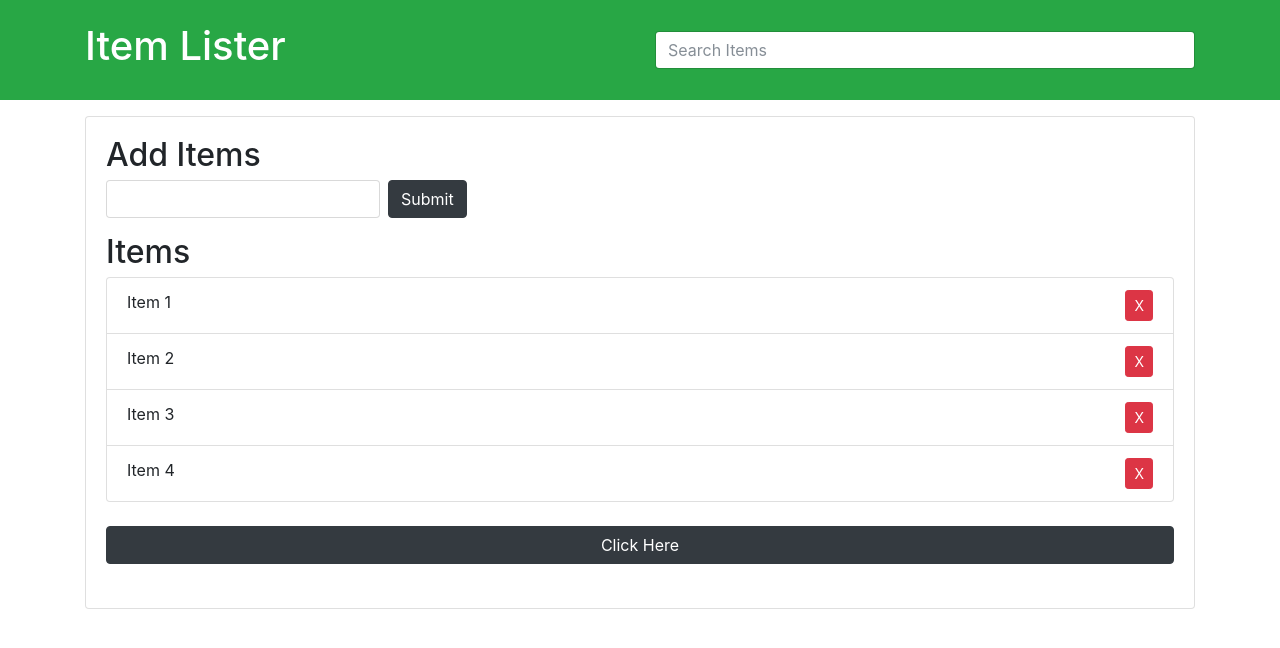
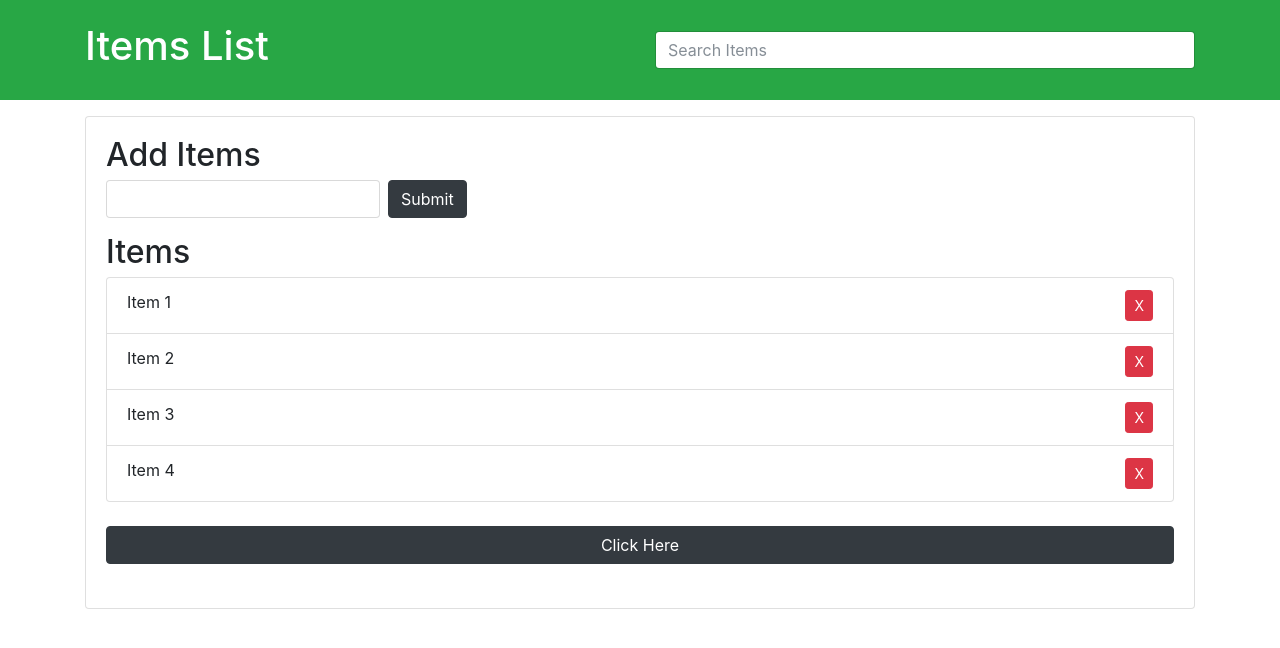
Before and after one commit to Lemur8063/Items-List, a plain HTML site: page index.html in a window 1280 px wide. Drawn offline with nearby package versions, Linux system fonts and the light colour scheme.

Commit message:
Update index.html

```diff
--- a/index.html
+++ b/index.html
@@ -12,7 +12,7 @@
     <div class="container">
      <div class="row">
          <div class="col-md-6">
-             <h1 id="header-title">Item Lister <span style="display:none">123</span></h1>
+             <h1 id="header-title">Items List <span style="display:none">123</span></h1>
          </div>
          <div class="col-md-6 align-self-center">
              <input type="text" class="form-control" id="filter" placeholder="Search Items">
```
